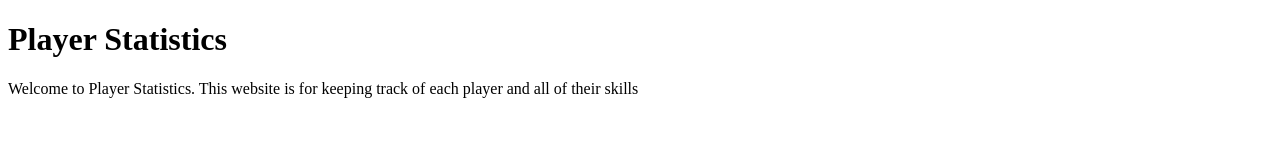
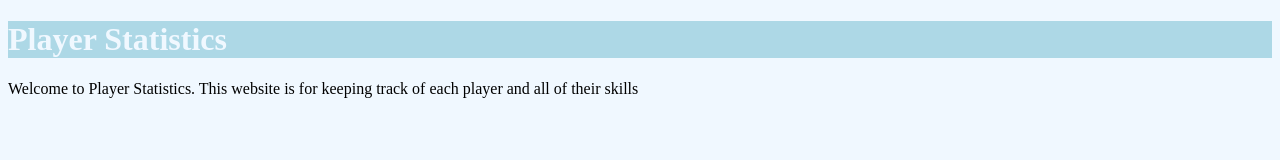
Before and after one commit to hazelmroche22/PlayerStatistics, a plain HTML site: page index.html in a window 1280 px wide. Drawn offline with Linux system fonts and the light colour scheme.

Commit message:
Adding colour

```diff
--- a/index.html
+++ b/index.html
@@ -1,8 +1,15 @@
 <!DOCTYPE html>
 <html>
+    <head>
+        <link rel = "stylesheet" href = "style.css">
     <title>Player Statistics</title>
 
     <h1>Player Statistics</h1>
+    </head>
+    <body>
+        <p>Welcome to Player Statistics. This website is for keeping track of each player and all of their skills</p>
 
-    <p>Welcome to Player Statistics. This website is for keeping track of each player and all of their skills</p>
+    </body>
+
+
 </html>
--- /dev/null
+++ b/style.css
@@ -0,0 +1,9 @@
+h1{
+    color: aliceblue;
+    background-color: lightblue;
+}
+
+body {
+
+    background-color: aliceblue;
+}
```
